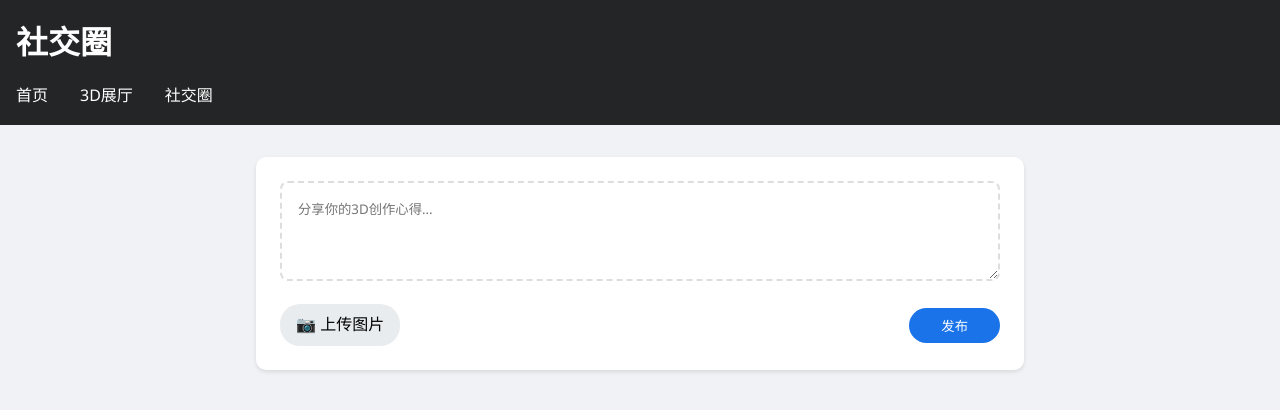
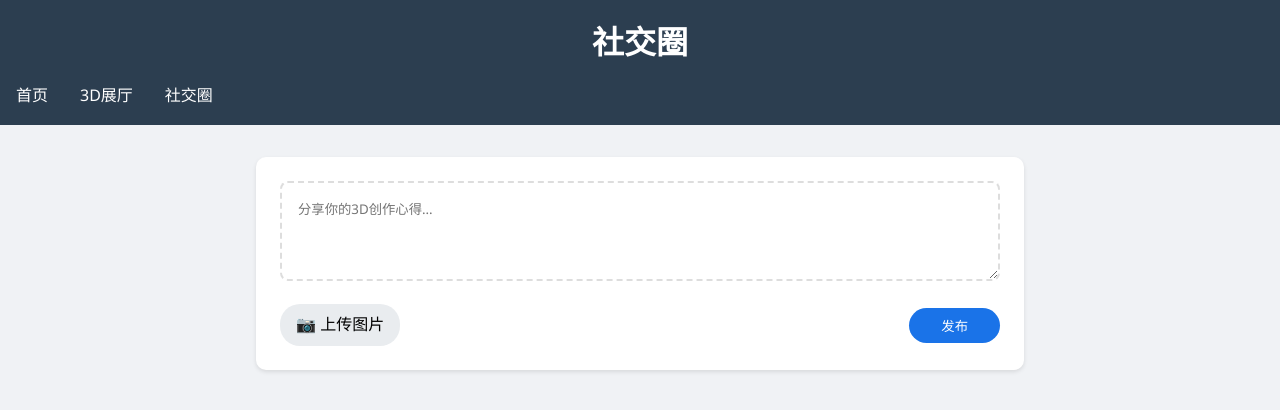
Before and after one commit to dasdsfadsf/3Dmodel, a plain HTML site: page social.html in a window 1280 px wide. Drawn offline with Linux system fonts and the light colour scheme.

Commit message:
Update social.html

```diff
--- a/social.html
+++ b/social.html
@@ -21,11 +21,10 @@
 
         /* 修改后的header样式 */
         header {
-            background: #242526;
-            padding: 1rem;
-            color: white;
-            /* 移除固定定位属性 */
-            position: static;
+        background-color: #2c3e50;
+        color: white;
+        padding: 1rem;
+        text-align: center;
         }
 
         nav ul {
```
